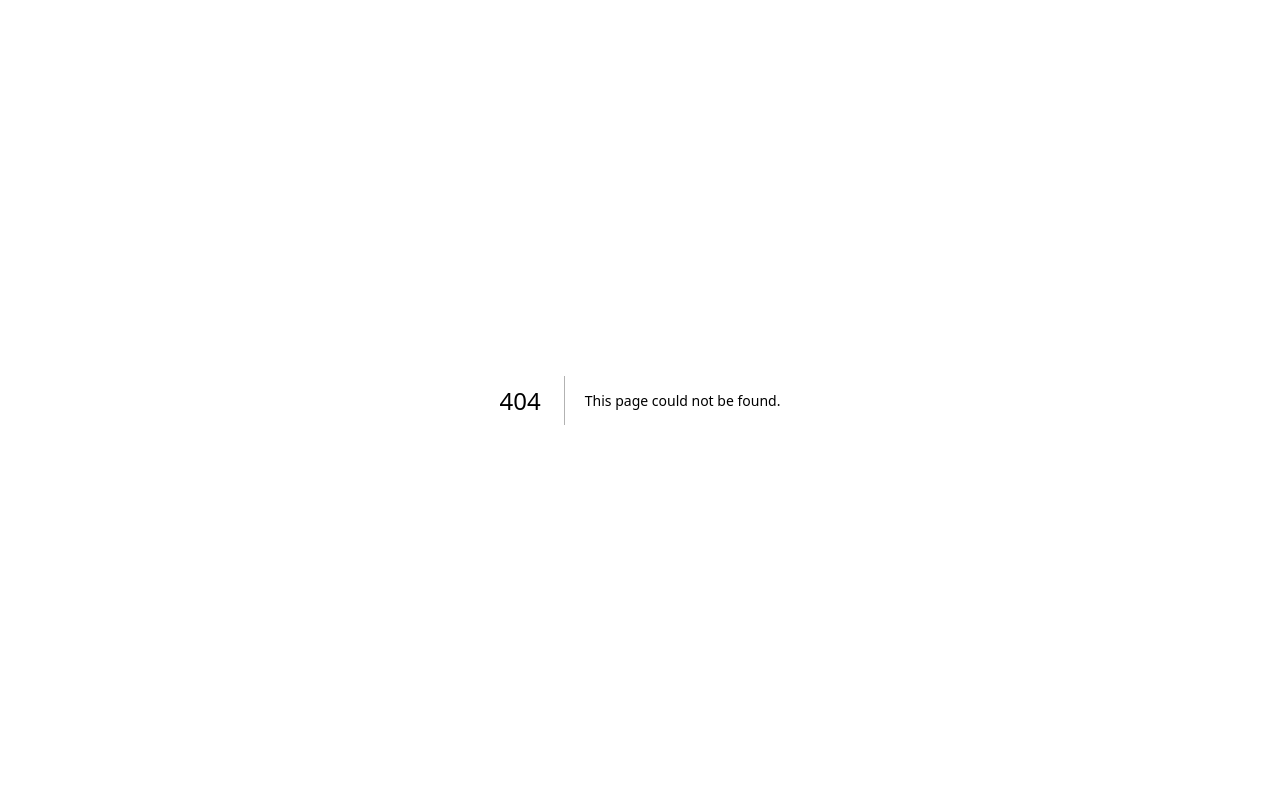
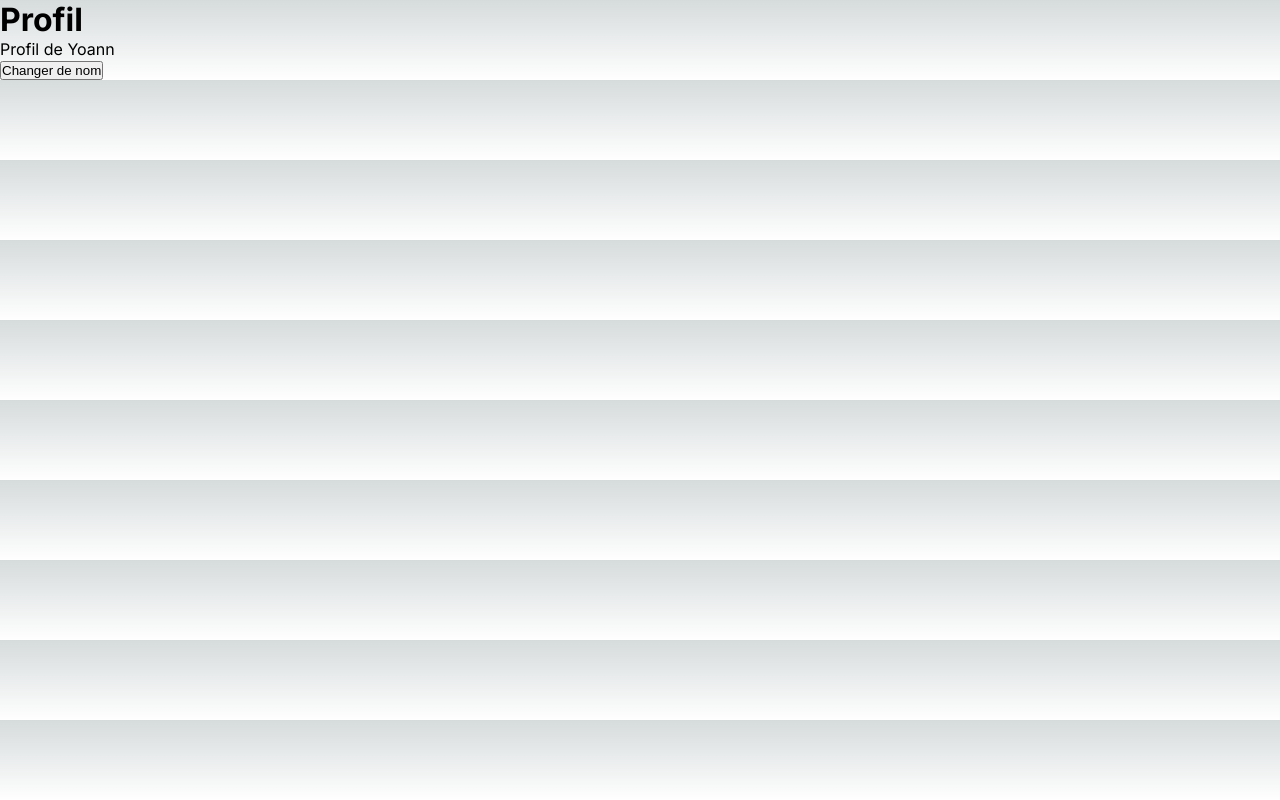
Before and after one commit to YukioKamii/React.js, a Next.js app: page /profile in a window 1280 px wide. Before the commit this address had no page. Built offline with nearby package versions, Linux system fonts and the light colour scheme.

Commit message:
create articles environment and app page with component

```diff
--- a/src/app/page.jsx
+++ b/src/app/page.jsx
@@ -6,6 +6,7 @@ export default function Home(){
     <main>
       <Welcome name="Yoann"/>
       <Counter/>
+
     </main>
   );
 }
--- /dev/null
+++ b/src/app/profile/page.jsx
@@ -0,0 +1,35 @@
+"use client"
+
+//composant de classe
+import * as React from "react";
+
+class Profile extends React.Component{
+    constructor(){
+        super();
+        this.state = {userName: "Yoann"};
+    }
+
+    componentDidMount(){
+        console.log("Bienvenue, la page a chargée")
+    }
+
+    componentDidUpdate(){
+        console.log("Vous avez fait une modification")
+    }
+
+    componentWillUnmount(){
+        console.log("la page va décharger")
+    }
+
+    render(){
+        return (
+            <div>
+                <h1>Profil</h1>
+                <p>Profil de {this.state.userName}</p>
+                <button onClick={() => this.setState({userName: "Tim"})}>Changer de nom</button>
+            </div>
+        );
+    }
+}
+
+export default Profile;
```
Also changed, not shown: src/components/articles/ArticlesDetails.jsx (added), src/components/articles/ArticlesListe.jsx (added), src/components/articles/ArticlesMiniatures.jsx (added).
